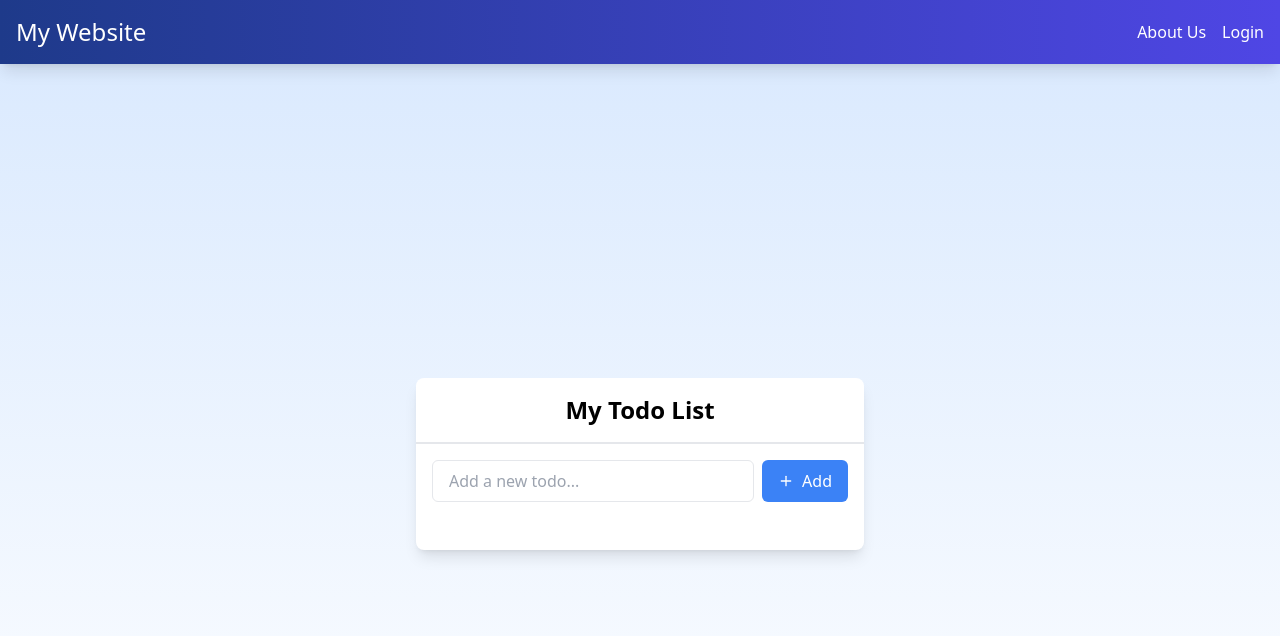
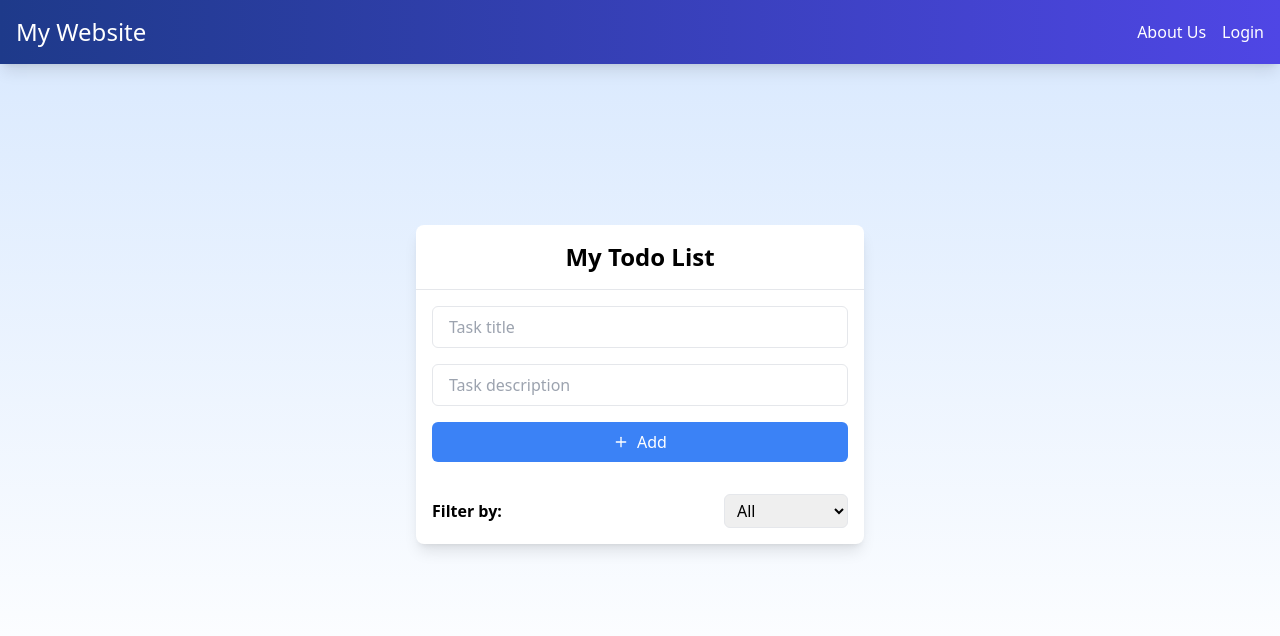
Before and after one commit to absep98/todolistapp, a React (Create React App) app in the folder clientSide/: page / in a window 1280 px wide. Shown: the top 636 px of the page. Built offline with nearby package versions, Linux system fonts and the light colour scheme.

Commit message:
adding task creation component and logic

```diff
--- a/clientSide/src/components/Home.js
+++ b/clientSide/src/components/Home.js
@@ -3,7 +3,7 @@ import React from 'react'
 
 function Home() {
   return (
-    <main className="min-h-screen bg-gradient-to-b from-blue-100 to-white dark:from-gray-900 dark:to-gray-800 flex items-center justify-center p-4">
+    <main className="min-h-[80vh] bg-gradient-to-b from-blue-100 to-white dark:from-gray-900 flex items-center justify-center p-4">
       <TodoList />
     </main>
   )
--- a/clientSide/src/components/TodoItem.js
+++ b/clientSide/src/components/TodoItem.js
@@ -1,27 +1,61 @@
-import { Trash2 } from 'lucide-react';
+import { useState } from "react";
+import { Trash2, ChevronDown, ChevronUp } from "lucide-react";
 
-export default function TodoItem({ todo, onToggle, onDelete }) {
+export default function TodoItem({ task, onUpdateStatus, onDelete }) {
+  const [isExpanded, setIsExpanded] = useState(false);
+
   return (
+    <div className="p-4 border rounded-md shadow-sm">
+      {/* Header Section */}
+      <div className="flex justify-between items-center">
+        <div>
+          <h3 className="text-lg font-bold">{task.title}</h3>
+          {isExpanded && (
+            <p className="text-sm text-gray-500">{task.description}</p>
+          )}
+        </div>
         <div className="flex items-center space-x-2">
-      <input
-        type="checkbox"
-        checked={todo.completed}
-        onChange={onToggle}
-        id={`todo-${todo.id}`}
-        className="w-4 h-4 text-blue-500 border-gray-300 rounded focus:ring-2 focus:ring-blue-400"
-      />
-      <label
-        htmlFor={`todo-${todo.id}`}
-        className={`flex-grow cursor-pointer ${todo.completed ? 'line-through text-gray-500' : ''}`}
+          <button
+            onClick={() => setIsExpanded((prev) => !prev)}
+            className="p-2 text-gray-500 rounded-md hover:bg-gray-100"
+            aria-label={`${isExpanded ? "Minimize" : "Expand"} task`}
           >
-        {todo.text}
-      </label>
+            {isExpanded ? (
+              <ChevronUp className="w-4 h-4" />
+            ) : (
+              <ChevronDown className="w-4 h-4" />
+            )}
+          </button>
           <button
             onClick={onDelete}
             className="p-2 text-gray-500 rounded-md hover:bg-gray-100"
+            aria-label={`Delete task: ${task.title}`}
           >
             <Trash2 className="w-4 h-4" />
           </button>
         </div>
+      </div>
+
+      {/* Details Section (Visible only when expanded) */}
+      {isExpanded && (
+        <div className="flex flex-col space-y-2 mt-4">
+          <div className="flex items-center space-x-2">
+            <select
+              value={task.status}
+              onChange={(e) => onUpdateStatus(e.target.value)}
+              disabled={task.status === "done"}
+              className={`px-2 py-1 border rounded-md focus:ring-2 focus:ring-blue-400 ${
+                task.status === "done" ? "bg-gray-200 cursor-not-allowed" : ""
+              }`}
+              aria-label={`Update status for: ${task.title}`}
+            >
+              <option value="todo">To Do</option>
+              <option value="in-progress">In Progress</option>
+              <option value="done">Done</option>
+            </select>
+          </div>
+        </div>
+      )}
+    </div>
   );
 }
--- a/clientSide/src/components/TodoList.js
+++ b/clientSide/src/components/TodoList.js
@@ -1,69 +1,118 @@
-import { useState } from 'react';
-import { Plus } from 'lucide-react';
-import TodoItem from './TodoItem';
+import { useState, useCallback } from "react";
+import { Plus } from "lucide-react";
+import TodoItem from "./TodoItem";
+
 function TodoList() {
-  const [todos, setTodos] = useState([]);
-  const [newTodo, setNewTodo] = useState('');
+  const [tasks, setTasks] = useState([]);
+  const [newTask, setNewTask] = useState({ title: "", description: "" });
+  const [error, setError] = useState("");
+  const [filter, setFilter] = useState("all");
 
-  const addTodo = () => {
-    if (newTodo.trim()) {
-      setTodos([...todos, { id: Date.now(), text: newTodo.trim(), completed: false }]);
-      setNewTodo('');
+  const addTask = useCallback(() => {
+    if (newTask.title.trim() === "") {
+      setError("Task title is required.");
+      return;
     }
-  };
+    setError("");
+    setTasks((prevTasks) => [
+      ...prevTasks,
+      {
+        id: Date.now(),
+        title: newTask.title,
+        description: newTask.description,
+        status: "todo",
+      },
+    ]);
+    setNewTask({ title: "", description: "" });
+  }, [newTask]);
 
-  const toggleTodo = (id) => {
-    setTodos(todos.map((todo) =>
-      todo.id === id ? { ...todo, completed: !todo.completed } : todo
-    ));
-  };
+  const updateTaskStatus = useCallback((id, status) => {
+    setTasks((prevTasks) =>
+      prevTasks.map((task) =>
+        task.id === id ? { ...task, status } : task
+      )
+    );
+  }, []);
 
-  const deleteTodo = (id) => {
-    setTodos(todos.filter((todo) => todo.id !== id));
-  };
+  const deleteTask = useCallback((id) => {
+    setTasks((prevTasks) => prevTasks.filter((task) => task.id !== id));
+  }, []);
+
+  const filteredTasks = tasks.filter((task) =>
+    filter === "all" ? true : task.status === filter
+  );
 
   return (
-    <div className="w-full max-w-md bg-white shadow-lg rounded-lg">
+    <div className="w-full max-w-md mx-auto bg-white shadow-lg rounded-lg">
       <div className="p-4 border-b">
         <h2 className="text-2xl font-bold text-center">My Todo List</h2>
       </div>
 
-      <div className="p-4 border-t">
+      <div className="p-4">
         <form
           onSubmit={(e) => {
             e.preventDefault();
-            addTodo();
+            addTask();
           }}
-          className="flex w-full space-x-2"
+          className="space-y-4"
         >
+          {error && <p className="text-red-500 text-sm">{error}</p>}
           <input
             type="text"
-            placeholder="Add a new todo..."
-            value={newTodo}
-            onChange={(e) => setNewTodo(e.target.value)}
-            className="flex-grow px-4 py-2 border rounded-md focus:ring-2 focus:ring-blue-400 outline-none"
+            placeholder="Task title"
+            value={newTask.title}
+            onChange={(e) => setNewTask({ ...newTask, title: e.target.value })}
+            className="w-full px-4 py-2 border rounded-md focus:ring-2 focus:ring-blue-400 outline-none"
+            aria-label="Task title"
+          />
+          <input
+            type="text"
+            placeholder="Task description"
+            value={newTask.description}
+            onChange={(e) =>
+              setNewTask({ ...newTask, description: e.target.value })
+            }
+            className="w-full px-4 py-2 border rounded-md focus:ring-2 focus:ring-blue-400 outline-none"
+            aria-label="Task description"
           />
           <button
             type="submit"
-            className="flex items-center px-4 py-2 text-white bg-blue-500 rounded-md hover:bg-blue-600"
+            className="w-full flex items-center justify-center px-4 py-2 text-white bg-blue-500 rounded-md hover:bg-blue-600"
           >
             <Plus className="w-4 h-4 mr-2" />
             Add
           </button>
         </form>
       </div>
+
       <div className="p-4 space-y-2">
-        {todos.map((todo) => (
+        <div className="flex justify-between items-center">
+          <label htmlFor="filter" className="font-semibold">
+            Filter by:
+          </label>
+          <select
+            id="filter"
+            value={filter}
+            onChange={(e) => setFilter(e.target.value)}
+            className="px-2 py-1 border rounded-md focus:ring-2 focus:ring-blue-400"
+          >
+            <option value="all">All</option>
+            <option value="todo">To Do</option>
+            <option value="in-progress">In Progress</option>
+            <option value="done">Done</option>
+          </select>
+        </div>
+        {filteredTasks.map((task) => (
           <TodoItem
-            key={todo.id}
-            todo={todo}
-            onToggle={() => toggleTodo(todo.id)}
-            onDelete={() => deleteTodo(todo.id)}
+            key={task.id}
+            task={task}
+            onUpdateStatus={(status) => updateTaskStatus(task.id, status)}
+            onDelete={() => deleteTask(task.id)}
           />
         ))}
       </div>
     </div>
   );
-};
+}
 
 export default TodoList;
```
Also changed, not shown: 1 other file (tests, documents, lock files or other folders). Lines whose indentation alone changed are shown as unchanged.
